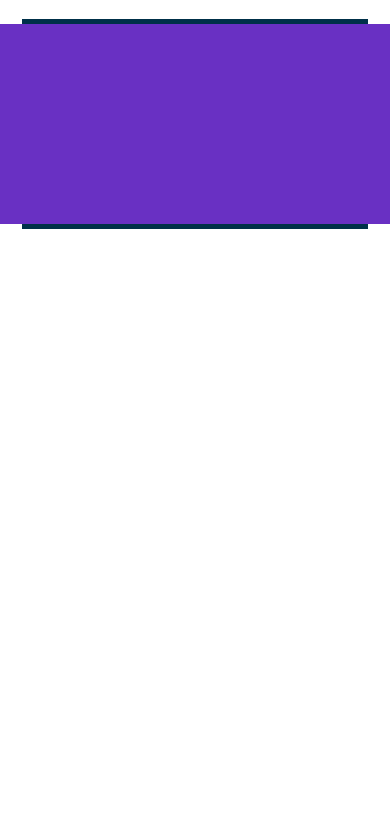
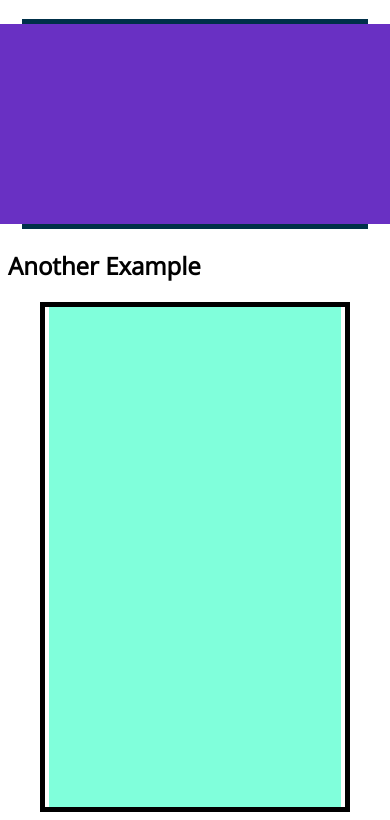
Before and after one commit to Humble7/Web-Bootcamp, a plain HTML site: page 5_CSS_BoxModel/Flextbox/index.html in a window 390 px wide. Shown: the part 67-887 px from the top of the page. Before the commit the page ends 844 px from the top, so only its background shows below. Drawn offline with nearby package versions, Linux system fonts and the light colour scheme.

Commit message:
media query

```diff
--- a/5_CSS_BoxModel/Flextbox/app.css
+++ b/5_CSS_BoxModel/Flextbox/app.css
@@ -35,3 +35,22 @@ div:nth-of-type(5) {
     flex-grow: 1;
     flex-shrink: 0;
 }
+
+main {
+    width: 80%;
+    margin: 0 auto;
+    border: 5px solid black;
+    height: 500px;
+    display: flex;
+}
+
+main .sidebar {
+    background-color: #693043;
+    border: 2px solid white;
+    flex: 1 2 300px;
+}
+
+main .maincontent {
+    background-color: #80ffdb;
+    flex: 2 800px;
+}
--- a/5_CSS_BoxModel/Flextbox/index.html
+++ b/5_CSS_BoxModel/Flextbox/index.html
@@ -21,6 +21,13 @@
         <div style="background-color: #6930c3;"></div>
     </section>
 
+    <h2>Another Example</h2>
+    <main>
+        <section class="sidebar"></section>
+        <section class="maincontent"></section>
+        <section class="sidebar"></section>
+    </main>
+
 </body>
 
 </html>
--- /dev/null
+++ b/5_CSS_BoxModel/MediaQuery/app.css
@@ -0,0 +1,25 @@
+body {
+    font-family: 'Open Sans', sans-serif;
+}
+
+h1 {
+    font-size: 6em;
+    text-align: center;
+}
+
+nav {
+    font-size: 1.5em;
+}
+
+ul,
+li {
+    display: inline;
+    margin: 0;
+    padding: 0;
+}
+
+@media (min-width: 800px) {
+    h1 {
+        color: purple;
+    }
+}
```
Also changed, not shown: 5_CSS_BoxModel/MediaQuery/index.html (added, +35 -0 lines).
